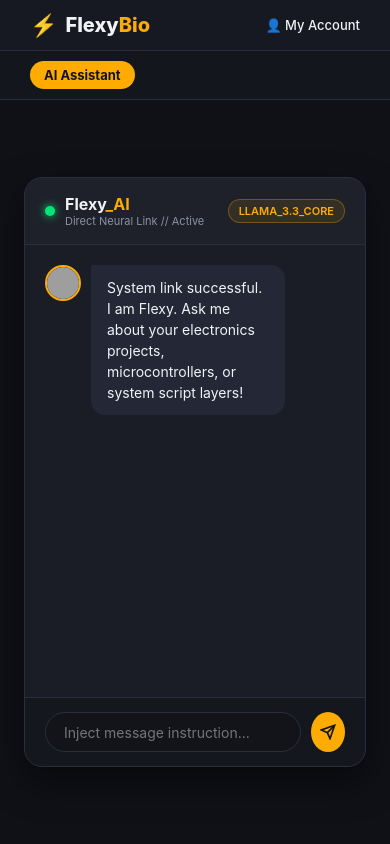
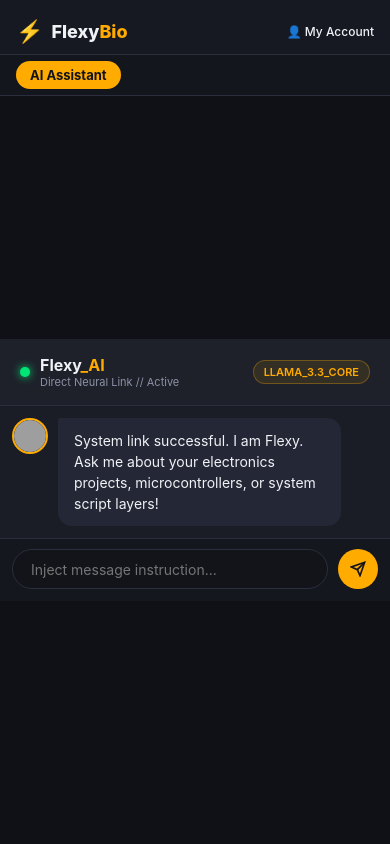
Before and after one commit to witherg033/flexy-bio-chatbot, a Flask app: page / in a window 390 px wide. Run offline with Flask 3, Linux system fonts and the light colour scheme; grey boxes are pictures that could not be loaded.

Commit message:
Update test.css

```diff
--- a/static/test.css
+++ b/static/test.css
@@ -367,3 +367,62 @@
     cursor: pointer;
     margin-top: 8px;
 }
+
+/* ==========================================================================
+   MOBILE & APK NATIVE APP OPTIMIZATIONS
+   ========================================================================== */
+@media (max-width: 768px) {
+    /* 1. Prevent Phone Status Bar (Clock/Battery) Overlap */
+    .top-navbar {
+        padding-top: max(18px, env(safe-area-inset-top));
+        padding-bottom: 10px;
+        padding-left: 16px;
+        padding-right: 16px;
+    }
+
+    .brand {
+        font-size: 18px;
+    }
+
+    .account-link {
+        font-size: 12px;
+    }
+
+    .search-container {
+        display: none; /* Hidden on mobile to keep header clean */
+    }
+
+    .sub-navbar {
+        padding: 6px 16px;
+    }
+
+    /* 2. Full-Screen Edge-to-Edge Layout for Mobile */
+    .workspace-container {
+        padding: 0;
+        flex: 1;
+        display: flex;
+    }
+
+    .chat-card {
+        width: 100%;
+        max-width: 100%;
+        height: 100%;
+        border: none;
+        border-radius: 0;
+        box-shadow: none;
+    }
+
+    .chat-messages {
+        padding: 12px;
+    }
+
+    .message-row {
+        max-width: 90%;
+    }
+
+    /* 3. Bottom spacing for Android navigation/gesture bar */
+    .chat-input-area {
+        padding: 10px 12px;
+        padding-bottom: max(12px, env(safe-area-inset-bottom));
+    }
+}
```
